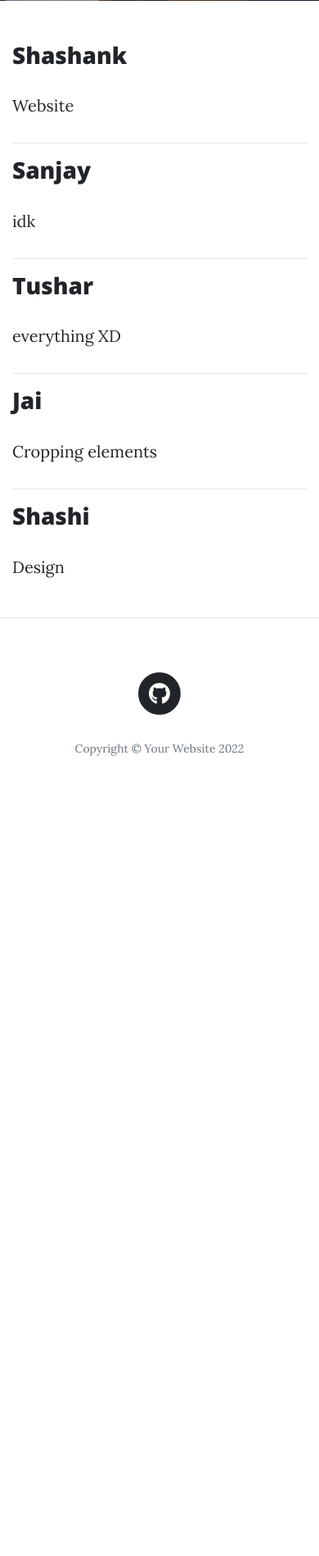
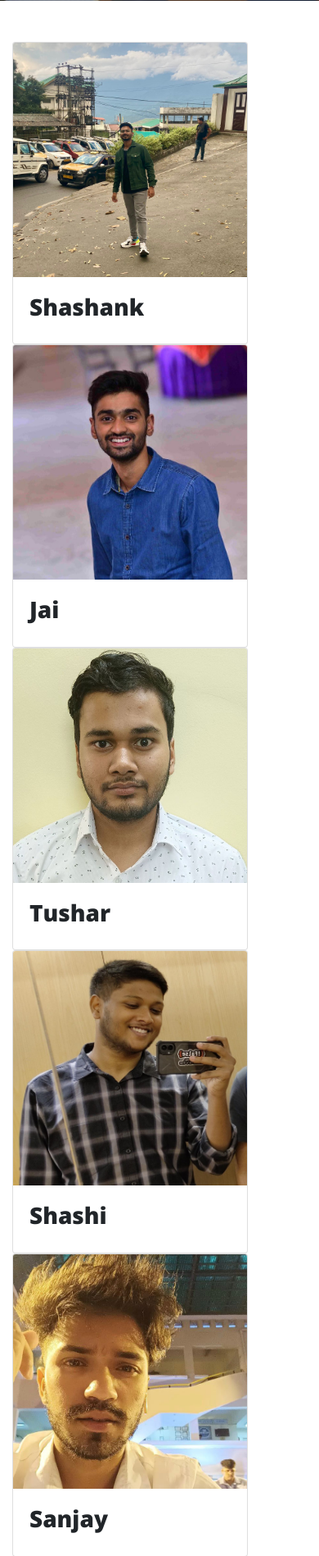
Before and after one commit to SmitHack2022/web_control_detection, a Flask app: page /Team in a window 390 px wide. Shown: the part 483-2381 px from the top of the page at 82% size. Before the commit the page ends 1405 px from the top, so only its background shows below. Run offline with Flask 2, Linux system fonts and the light colour scheme; parts of the project's set-up code (start-up, migrations or seed data) failed here and were passed over; some libraries are stand-ins or nearby versions.

Commit message:
Update team.html

```diff
--- a/templates/team.html
+++ b/templates/team.html
@@ -19,19 +19,46 @@
   </header>
 
   <!-- Main Content -->
-<div class="container">
-    <div class="row">
-      <div class="col-lg-8 col-md-10 mx-auto">
-        <h3>Shashank</h3>
-        <p>Website</p><hr>
-        <h3>Sanjay</h3>
-        <p>idk</p><hr>
-        <h3>Tushar</h3>
-        <p>everything XD</p><hr>
-        <h3>Jai</h3>
-        <p>Cropping elements</p><hr>
-        <h3>Shashi</h3>
-        <p>Design</p>
+<div class="container-fluid">
+  <div class="row g-5">
+    <div class="col-sm">
+      <div class="card" style="width: 18rem;">
+        <img src="static/img/Shashank.jpeg" class="card-img-top" alt="Shashank">
+        <div class="card-body">
+          <h3>Shashank</h3>
+        </div>
+      </div>
+    </div>
+    <div class="col-sm">
+      <div class="card" style="width: 18rem;">
+        <img src="static/img/Jai.jpeg" class="card-img-top" alt="Jai">
+        <div class="card-body">
+          <h3>Jai</h3>
+        </div>
+      </div>
+    </div>
+    <div class="col-sm">
+      <div class="card" style="width: 18rem;">
+        <img src="static/img/Tushar.jpeg" class="card-img-top" alt="Tushar">
+        <div class="card-body">
+          <h3>Tushar</h3>
+        </div>
+      </div>
+    </div>
+    <div class="col-sm">
+      <div class="card" style="width: 18rem;">
+        <img src="static/img/Shashi.jpeg" class="card-img-top" alt="Shashi">
+        <div class="card-body">
+          <h3>Shashi</h3>
+        </div>
+      </div>
+    </div>
+    <div class="col-sm">
+      <div class="card" style="width: 18rem;">
+        <img src="static/img/Sanjay.jpeg" class="card-img-top" alt="Sanjay">
+        <div class="card-body">
+          <h3>Sanjay</h3>
+        </div>
       </div>
     </div>
   </div>
```
